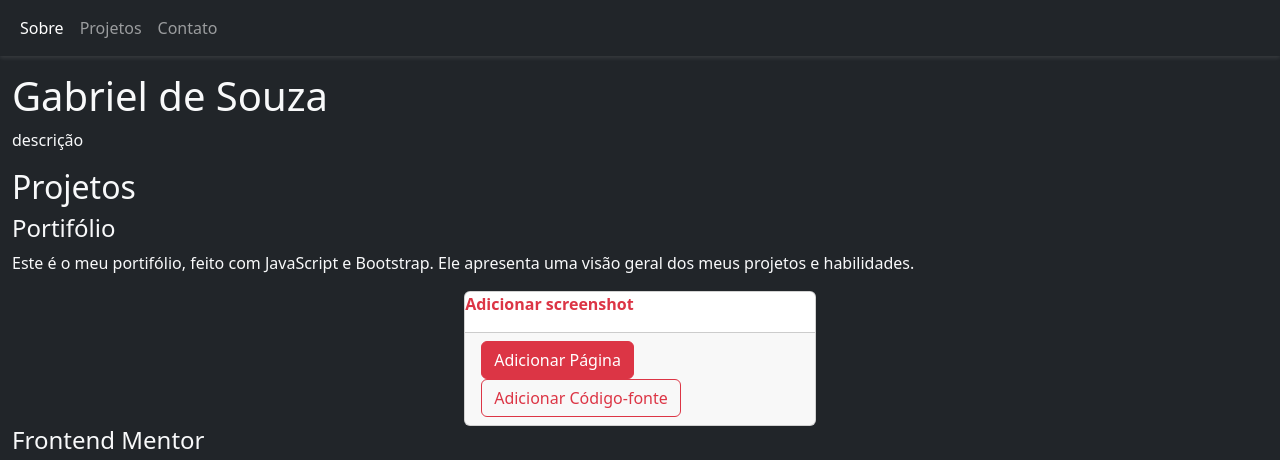
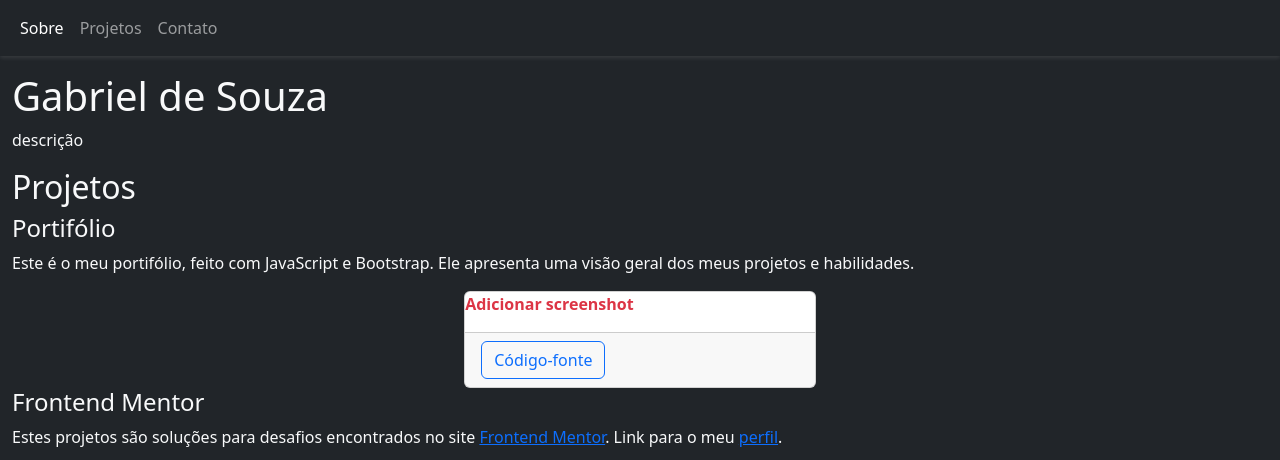
Before and after one commit to gab-souza-martins/portifolio-junior, a website: page index.html in a window 1280 px wide. Shown: the top 460 px of the page. Drawn offline with nearby package versions, Linux system fonts and the light colour scheme.

Commit message:
Adicionado link do GitHub ao botão do código-fonte do cartão do portifólio, e deletado botão de ir à página

```diff
--- a/index.html
+++ b/index.html
@@ -105,11 +105,11 @@
                /> -->
                <p class="text-danger fw-bold">Adicionar screenshot</p>
                <div class="card-footer">
-                  <a class="btn btn-danger" href="#" target="_blank"
-                     >Adicionar Página</a
-                  >
-                  <a class="btn btn-outline-danger" href="#" target="_blank"
-                     >Adicionar Código-fonte</a
+                  <a
+                     class="btn btn-outline-primary"
+                     href="https://github.com/gab-souza-martins/portifolio-junior"
+                     target="_blank"
+                     >Código-fonte</a
                   >
                </div>
             </div>
```
